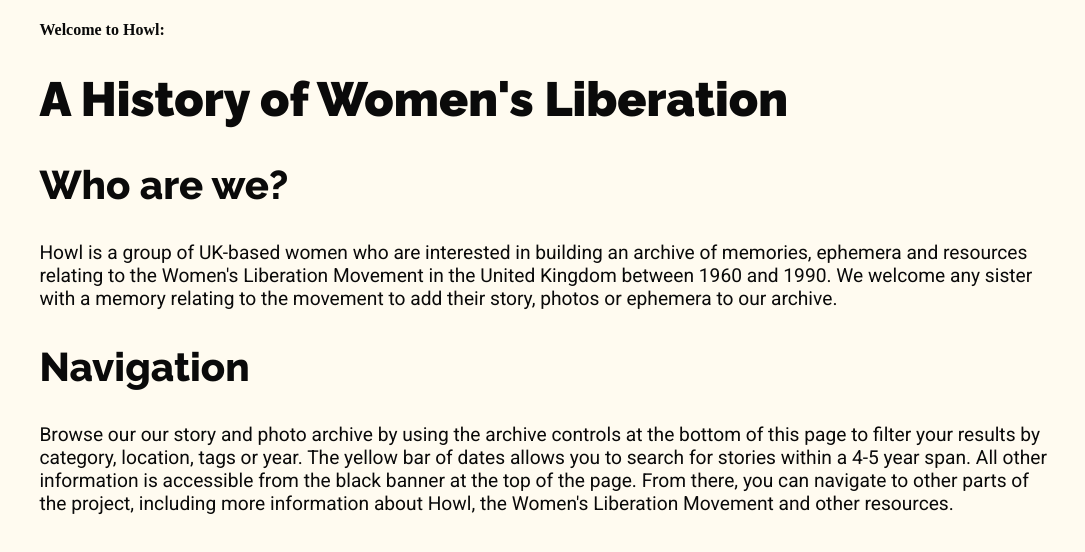
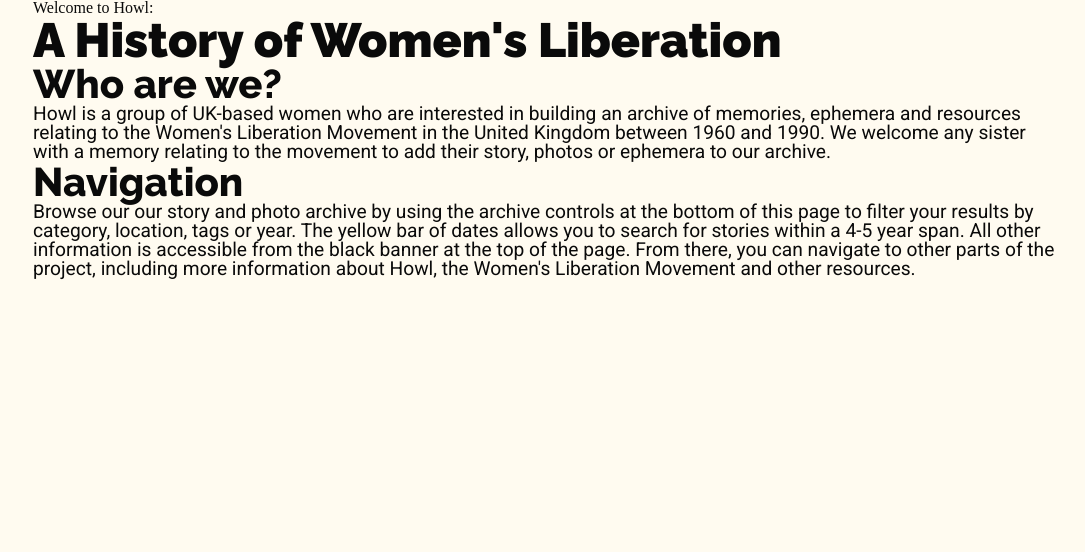
Before and after one commit to founders-programme-2/howl, a React (Create React App) app in the folder client/: page / in a window 1280 px wide. Shown: the top 552 px of the page, without its empty margins (95-1180 px from the left). Built offline with nearby package versions, Linux system fonts and the light colour scheme; what react-a11y would draw is missing.

Commit message:
include reset.css file to normalise css

```diff
--- a/client/public/index.html
+++ b/client/public/index.html
@@ -5,6 +5,7 @@
     <link rel="shortcut icon" href="%PUBLIC_URL%/favicon.ico" />
     <meta name="viewport" content="width=device-width, initial-scale=1" />
     <meta name="theme-color" content="#000000" />
+    <link rel="stylesheet" type="text/css" href="./reset.css" />
     <!--
       manifest.json provides metadata used when your web app is installed on a
       user's mobile device or desktop. See https://developers.google.com/web/fundamentals/web-app-manifest/
--- /dev/null
+++ b/client/public/reset.css
@@ -0,0 +1,129 @@
+/* http://meyerweb.com/eric/tools/css/reset/
+   v2.0 | 20110126
+   License: none (public domain)
+*/
+
+html,
+body,
+div,
+span,
+applet,
+object,
+iframe,
+h1,
+h2,
+h3,
+h4,
+h5,
+h6,
+p,
+blockquote,
+pre,
+a,
+abbr,
+acronym,
+address,
+big,
+cite,
+code,
+del,
+dfn,
+em,
+img,
+ins,
+kbd,
+q,
+s,
+samp,
+small,
+strike,
+strong,
+sub,
+sup,
+tt,
+var,
+b,
+u,
+i,
+center,
+dl,
+dt,
+dd,
+ol,
+ul,
+li,
+fieldset,
+form,
+label,
+legend,
+table,
+caption,
+tbody,
+tfoot,
+thead,
+tr,
+th,
+td,
+article,
+aside,
+canvas,
+details,
+embed,
+figure,
+figcaption,
+footer,
+header,
+hgroup,
+menu,
+nav,
+output,
+ruby,
+section,
+summary,
+time,
+mark,
+audio,
+video {
+  margin: 0;
+  padding: 0;
+  border: 0;
+  font-size: 100%;
+  font: inherit;
+  vertical-align: baseline;
+}
+/* HTML5 display-role reset for older browsers */
+article,
+aside,
+details,
+figcaption,
+figure,
+footer,
+header,
+hgroup,
+menu,
+nav,
+section {
+  display: block;
+}
+body {
+  line-height: 1;
+}
+ol,
+ul {
+  list-style: none;
+}
+blockquote,
+q {
+  quotes: none;
+}
+blockquote:before,
+blockquote:after,
+q:before,
+q:after {
+  content: '';
+  content: none;
+}
+table {
+  border-collapse: collapse;
+  border-spacing: 0;
+}
```
